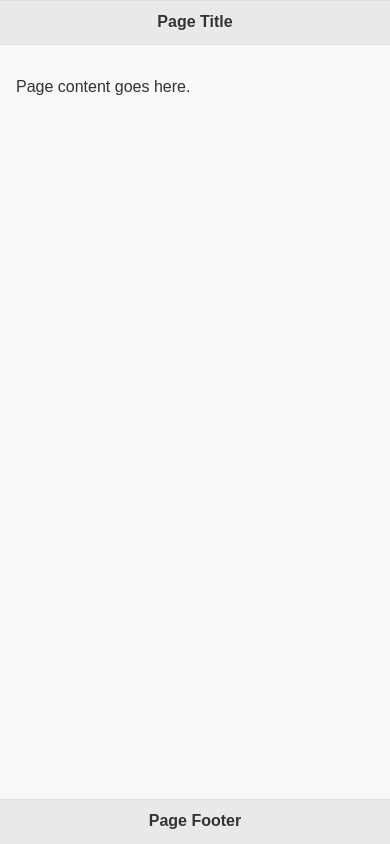
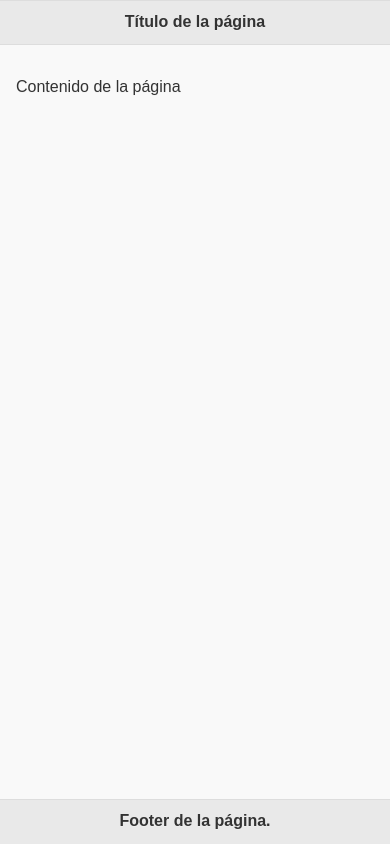
Before and after one commit to yeissonpineda/apptesano., a plain HTML site: page index.html in a window 390 px wide. Drawn offline with Linux system fonts and the light colour scheme; some packages are replaced by stand-ins of ours.

Commit message:
En español

```diff
--- a/index.html
+++ b/index.html
@@ -15,30 +15,30 @@
         <div data-role="page" id="primera">
 
             <div data-role="header">
-                <h1>Page Title</h1>
+                <h1>Título de la página</h1>
             </div><!-- /header -->
 
             <div role="main" class="ui-content">
-                <p>Page content goes here.</p>
+                <p>Contenido de la página</p>
             </div><!-- /content -->
 
             <div data-role="footer" data-position="fixed">
-                <h4>Page Footer</h4>
+                <h4>Footer de la página.</h4>
             </div><!-- /footer -->
         </div><!-- /page -->
 
         <div data-role="page" id="segunda">
 
             <div data-role="header">
-                <h1>Page Title</h1>
+                <h1>Título de la página</h1>
             </div><!-- /header -->
 
             <div role="main" class="ui-content">
-                <p>Page content goes here.</p>
+                <p>Contenido de la página.</p>
             </div><!-- /content -->
 
             <div data-role="footer">
-                <h4>Page Footer</h4>
+                <h4>Footer de la página.</h4>
             </div><!-- /footer -->
         </div><!-- /page -->
     </body>
```
